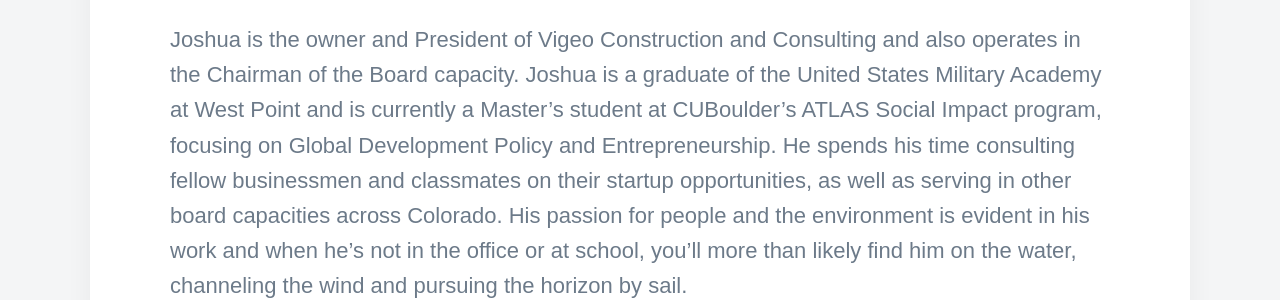
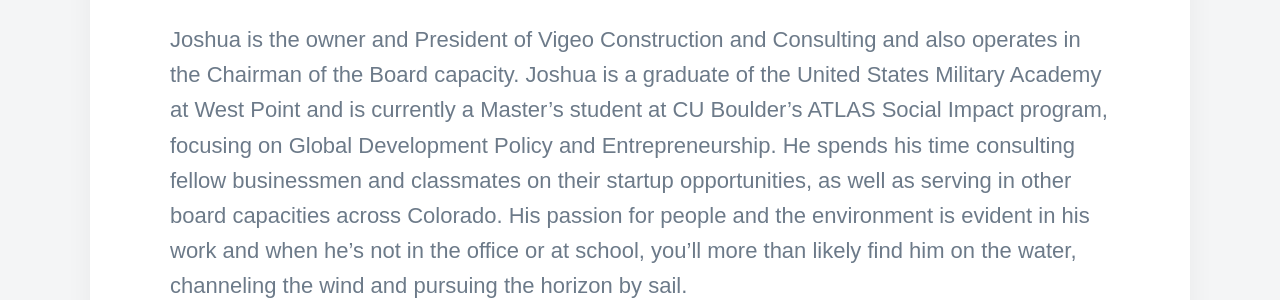
Before and after one commit to starbuck10/JCoffie, a Jekyll site: the page built from _pages/about.md, in a window 1280 px wide. Shown: the part 602-902 px from the top of the page. Built offline with Jekyll 4.4.1, drawn with Linux system fonts in a browser that asks for light colours; nearby versions of some CDN libraries; some web fonts are replaced.

Commit message:
Updating project page

```diff
--- a/_pages/about.md
+++ b/_pages/about.md
@@ -7,7 +7,7 @@
 
 ## About ME
 
-Joshua is the owner and President of Vigeo Construction and Consulting and also operates in the Chairman of the Board capacity. Joshua is a graduate of the United States Military Academy at West Point and is currently a Master's student at CUBoulder's ATLAS Social Impact program, focusing on Global Development Policy and Entrepreneurship. He spends his time consulting fellow businessmen and classmates on their startup opportunities, as well as serving in other board capacities across Colorado. His passion for people and the environment is evident in his work and when he's not in the office or at school, you'll more than likely find him on the water, channeling the wind and pursuing the horizon by sail.
+Joshua is the owner and President of Vigeo Construction and Consulting and also operates in the Chairman of the Board capacity. Joshua is a graduate of the United States Military Academy at West Point and is currently a Master's student at CU Boulder's ATLAS Social Impact program, focusing on Global Development Policy and Entrepreneurship. He spends his time consulting fellow businessmen and classmates on their startup opportunities, as well as serving in other board capacities across Colorado. His passion for people and the environment is evident in his work and when he's not in the office or at school, you'll more than likely find him on the water, channeling the wind and pursuing the horizon by sail.
 
 ## My Education
 
```
